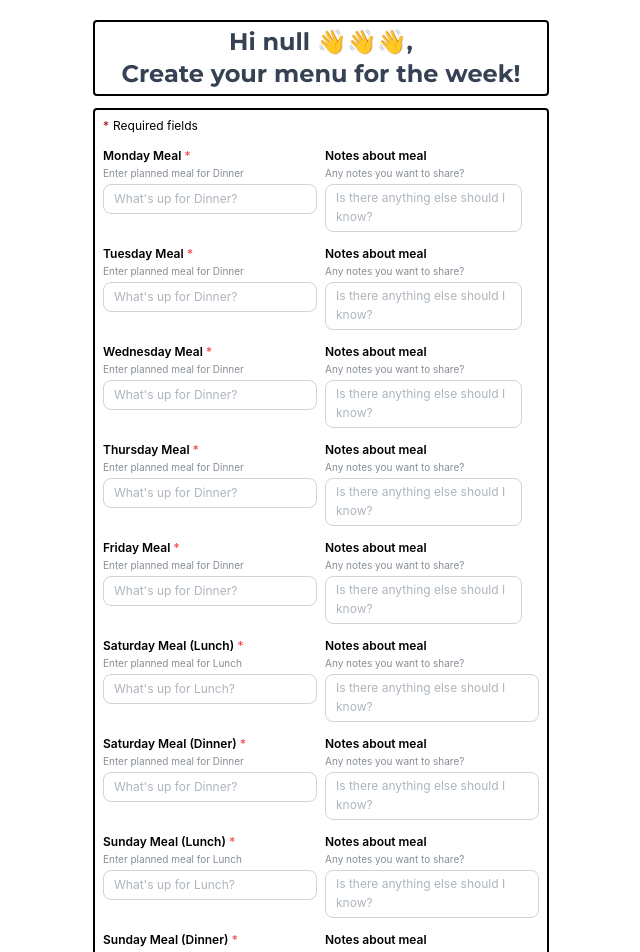
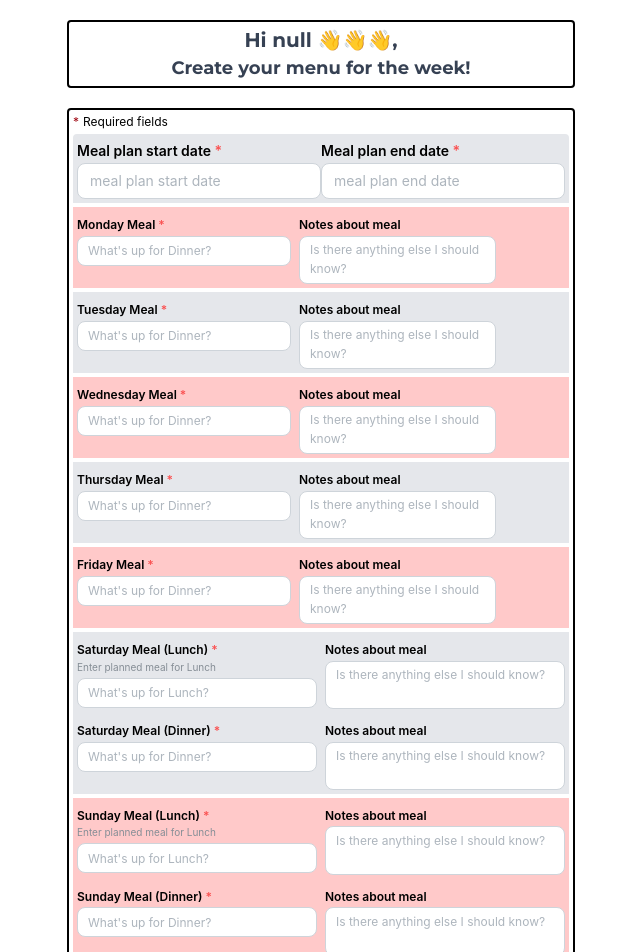
Before and after one commit to chubibobibo/meals, a React (Vite) app in the folder client/: page /dashboard/index in a window 1280 px wide. Shown: the top 952 px of the page, without its empty margins (319-959 px from the left). Built offline with nearby package versions, Linux system fonts and the light colour scheme.

Commit message:
added date input for meal plan

```diff
--- a/client/src/App.tsx
+++ b/client/src/App.tsx
@@ -5,6 +5,9 @@ import { routeTree } from "./routes/routes";
 import { createRouter, RouterProvider } from "@tanstack/react-router";
 
 import { NotFoundPageError, ErrorPage } from "./utils";
+
+import "@mantine/core/styles.css";
+import "@mantine/dates/styles.css";
 
 const router = createRouter({
   routeTree,
--- a/client/src/components/MealPlanForm.tsx
+++ b/client/src/components/MealPlanForm.tsx
@@ -1,30 +1,63 @@
 // rendered in Indexpage.tsx
 import { TextInput, Textarea } from "@mantine/core";
-const currentUser = localStorage.getItem("username");
+import { DateInput } from "@mantine/dates";
+import dayjs from "dayjs";
+import { useState } from "react";
 
 function MealPlanForm() {
+  // Obtain current date and convert to date that Mantine can parse
+  const currentDate = new Date().getTime();
+  const convertedDate = dayjs(currentDate).format("YYYY-MM-DD");
+  // Obtain userData from localStorage
+  const currentUser = localStorage.getItem("username");
+  //   const [value, setValue] = useState<[string | null, string | null]>([
+  //     convertedDate,
+  //     null,
+  //   ]);
+  const [value1, setValue1] = useState<string | null>(null);
+  const [value2, setValue2] = useState<string | null>(null);
+  //   console.log(value1);
   return (
     <>
-      <section className='border-2 rounded-sm p-1'>
-        <h1 className='font-Montserrat text-2xl font-bold text-gray-700 text-center'>
+      <section className='border-2 rounded-sm p-1 mb-5'>
+        <h1 className='font-Montserrat text-xl font-bold text-gray-700 text-center'>
           {`Hi ${currentUser} 👋👋👋,`}
         </h1>
-        <h1 className='font-Montserrat text-2xl font-bold text-gray-700 text-center'>
+        <h1 className='font-Montserrat text-lg font-bold text-gray-700 text-center'>
           Create your menu for the week!
         </h1>
       </section>
       {/** Meal plan form */}
-      <section className='flex flex-col justify-center gap-2 border-2 mt-3 p-2 rounded-sm'>
+      <section className='flex flex-col justify-center border-2 mt-3 p-1 rounded-sm gap-1'>
         <aside className='flex gap-1'>
           <p className='text-red-800 text-xs'>*</p>
           <p className='text-xs'>Required fields</p>
         </aside>
+        <aside className='bg-gray-200 p-1 rounded-t-sm flex justify-center'>
+          <DateInput
+            value={value1}
+            onChange={setValue1}
+            label='Meal plan start date'
+            placeholder='meal plan start date'
+            name='startDate'
+            minDate={convertedDate}
+            required
+          />
+          <DateInput
+            value={value2}
+            onChange={setValue2}
+            label='Meal plan end date'
+            placeholder='meal plan end date'
+            name='endDate'
+            required
+          />
+        </aside>
 
-        <aside className='flex gap-2'>
+        <aside className='flex gap-2 bg-red-200 p-1'>
           <TextInput
             size='xs'
             label='Monday Meal'
-            description='Enter planned meal for Dinner'
+            // description='Enter planned meal for Dinner'
             placeholder="What's up for Dinner?"
             name='mondayDinner'
             required
@@ -32,16 +65,16 @@ function MealPlanForm() {
           <Textarea
             size='xs'
             label='Notes about meal'
-            description='Any notes you want to share?'
-            placeholder='Is there anything else should I know?'
+            // description='Any notes you want to share?'
+            placeholder='Is there anything else I should know?'
             name='mondayDinnerNotes'
           />
         </aside>
-        <aside className='flex gap-2'>
+        <aside className='flex gap-2 bg-gray-200 p-1'>
           <TextInput
             size='xs'
             label='Tuesday Meal'
-            description='Enter planned meal for Dinner'
+            // description='Enter planned meal for Dinner'
             placeholder="What's up for Dinner?"
             name='tuesdayDinner'
             required
@@ -49,16 +82,16 @@ function MealPlanForm() {
           <Textarea
             size='xs'
             label='Notes about meal'
-            description='Any notes you want to share?'
-            placeholder='Is there anything else should I know?'
+            // description='Any notes you want to share?'
+            placeholder='Is there anything else I should know?'
             name='tuesdayDinnerNotes'
           />
         </aside>
-        <aside className='flex gap-2'>
+        <aside className='flex gap-2 bg-red-200 p-1'>
           <TextInput
             size='xs'
             label='Wednesday Meal'
-            description='Enter planned meal for Dinner'
+            // description='Enter planned meal for Dinner'
             placeholder="What's up for Dinner?"
             name='wednesdayDinner'
             required
@@ -66,16 +99,16 @@ function MealPlanForm() {
           <Textarea
             size='xs'
             label='Notes about meal'
-            description='Any notes you want to share?'
-            placeholder='Is there anything else should I know?'
+            // description='Any notes you want to share?'
+            placeholder='Is there anything else I should know?'
             name='wednesdayDinnerNotes'
           />
         </aside>
-        <aside className='flex gap-2'>
+        <aside className='flex gap-2 bg-gray-200 p-1'>
           <TextInput
             size='xs'
             label='Thursday Meal'
-            description='Enter planned meal for Dinner'
+            // description='Enter planned meal for Dinner'
             placeholder="What's up for Dinner?"
             name='thursdayDinner'
             required
@@ -83,16 +116,16 @@ function MealPlanForm() {
           <Textarea
             size='xs'
             label='Notes about meal'
-            description='Any notes you want to share?'
+            // description='Any notes you want to share?'
             name='thursdayDinnerNotes'
-            placeholder='Is there anything else should I know?'
+            placeholder='Is there anything else I should know?'
           />
         </aside>
-        <aside className='flex gap-2'>
+        <aside className='flex gap-2 bg-red-200 p-1'>
           <TextInput
             size='xs'
             label='Friday Meal'
-            description='Enter planned meal for Dinner'
+            // description='Enter planned meal for Dinner'
             placeholder="What's up for Dinner?"
             name='fridayDinner'
             required
@@ -100,12 +133,12 @@ function MealPlanForm() {
           <Textarea
             size='xs'
             label='Notes about meal'
-            description='Any notes you want to share?'
-            placeholder='Is there anything else should I know?'
+            // description='Any notes you want to share?'
+            placeholder='Is there anything else I should know?'
             name='fridayDinnerNotes'
           />
         </aside>
-        <aside className='flex gap-2 grid grid-cols-2 grid-cols-2'>
+        <aside className='flex gap-2 grid grid-cols-2 grid-cols-2 bg-gray-200 p-1'>
           <TextInput
             size='xs'
             label='Saturday Meal (Lunch)'
@@ -117,14 +150,14 @@ function MealPlanForm() {
           <Textarea
             size='xs'
             label='Notes about meal'
-            description='Any notes you want to share?'
-            placeholder='Is there anything else should I know?'
+            // description='Any notes you want to share?'
+            placeholder='Is there anything else I should know?'
             name='saturdayLunchNotes'
           />
           <TextInput
             size='xs'
             label='Saturday Meal (Dinner)'
-            description='Enter planned meal for Dinner'
+            // description='Enter planned meal for Dinner'
             placeholder="What's up for Dinner?"
             name='saturdayDinner'
             required
@@ -132,12 +165,12 @@ function MealPlanForm() {
           <Textarea
             size='xs'
             label='Notes about meal'
-            description='Any notes you want to share?'
-            placeholder='Is there anything else should I know?'
+            // description='Any notes you want to share?'
+            placeholder='Is there anything else I should know?'
             name='saturdayDinnerNotes'
           />
         </aside>
-        <aside className='flex gap-2 grid grid-cols-2 grid-cols-2'>
+        <aside className='flex gap-2 grid grid-cols-2 grid-cols-2 bg-red-200 p-1 rounded-b-sm'>
           <TextInput
             size='xs'
             label='Sunday Meal (Lunch)'
@@ -149,14 +182,14 @@ function MealPlanForm() {
           <Textarea
             size='xs'
             label='Notes about meal'
-            description='Any notes you want to share?'
-            placeholder='Is there anything else should I know?'
+            // description='Any notes you want to share?'
+            placeholder='Is there anything else I should know?'
             name='sundayLunchNotes'
           />
           <TextInput
             size='xs'
             label='Sunday Meal (Dinner)'
-            description='Enter planned meal for Dinner'
+            // description='Enter planned meal for Dinner'
             placeholder="What's up for Dinner?"
             name='sundayDinner'
             required
@@ -164,8 +197,8 @@ function MealPlanForm() {
           <Textarea
             size='xs'
             label='Notes about meal'
-            description='Any notes you want to share?'
-            placeholder='Is there anything else should I know?'
+            // description='Any notes you want to share?'
+            placeholder='Is there anything else I should know?'
             name='sundayDinnerNotes'
           />
         </aside>
--- a/client/src/pages/IndexPage.tsx
+++ b/client/src/pages/IndexPage.tsx
@@ -14,9 +14,11 @@ function IndexPage() {
     <main className='p-2 pt-5 w-screen flex flex-col items-center'>
       <form method='POST' onSubmit={handleSubmit}>
         <MealPlanForm />
-        <Button variant='filled' type='submit'>
-          Button
-        </Button>
+        <section className='flex justify-center p-2'>
+          <Button variant='filled' type='submit' className=''>
+            Create the meal plan
+          </Button>
+        </section>
       </form>
     </main>
   );
```
Also changed, not shown: client/package.json (+6 -4 lines), 1 other file (tests, documents, lock files or other folders).
